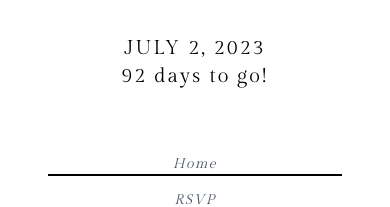
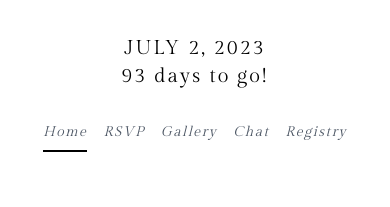
Before and after one commit to yaseenmustapha/arubayaseen, a Next.js app: page / in a window 390 px wide. Shown: the part 402-609 px from the top of the page. Built offline with nearby package versions, Linux system fonts and the light colour scheme.

Commit message:
adjust spacing for mobile

```diff
--- a/app/Nav.tsx
+++ b/app/Nav.tsx
@@ -50,7 +50,7 @@ export default function Nav() {
 
   const calculateDaysToGo = () => {
     const currentDate = new Date();
-    const targetDate = new Date("2023-07-02");
+    const targetDate = new Date("2023-07-03"); // uses the start of the day so we use the date for the day after instead
     const differenceInTime = targetDate.getTime() - currentDate.getTime();
     const differenceInDays = Math.ceil(differenceInTime / (1000 * 3600 * 24));
     return differenceInDays;
@@ -84,7 +84,7 @@ export default function Nav() {
       )}
       <div
         className="container mx-auto px-6 py-3"
-        style={{ height: isMobile ? "700px" : "750px" }}
+        style={{ height: isMobile ? "400px" : "750px" }}
       >
         <div
           className="text-center py-6"
@@ -108,57 +108,58 @@ export default function Nav() {
           </p>
         </div>
         {isMobile ? (
-          <nav className="p-6 font-gilda">
-            <div className="inline">
+          <nav className="font-gilda">
           <div className="text-sm text-center">
-                <Link href="/">
+            <a href="/" className="inline-flex flex-row items-center">
               <p
                 className={`block mt-4 lg:inline-block lg:mt-0 text-gray-600 relative hover-underline tracking-widest italic ${
                   !segment ? "current-page" : "underline-page"
                 }`}
+                style={{ margin: "0 0.5rem", padding: "0.5rem 0" }}
               >
                 Home
               </p>
-                </Link>
-                <Link href="/rsvp">
+            </a>
+            <a href="/rsvp" className="inline-flex flex-row items-center">
               <p
                 className={`block mt-4 lg:inline-block lg:mt-0 text-gray-600 relative hover-underline tracking-widest italic ${
                   segment === "rsvp" ? "current-page" : "underline-page"
                 }`}
+                style={{ margin: "0 0.5rem", padding: "0.5rem 0" }}
               >
                 RSVP
               </p>
-                </Link>
-                <Link href="/gallery">
+            </a>
+            <a href="/gallery" className="inline-flex flex-row items-center">
               <p
                 className={`block mt-4 lg:inline-block lg:mt-0 text-gray-600 relative hover-underline tracking-widest italic ${
                   segment === "gallery" ? "current-page" : "underline-page"
                 }`}
+                style={{ margin: "0 0.5rem", padding: "0.5rem 0" }}
               >
                 Gallery
               </p>
-                </Link>
-                <Link href="/chat">
+            </a>
+            <a href="/chat" className="inline-flex flex-row items-center">
               <p
                 className={`block mt-4 lg:inline-block lg:mt-0 text-gray-600 relative hover-underline tracking-widest italic ${
                   segment === "chat" ? "current-page" : "underline-page"
                 }`}
+                style={{ margin: "0 0.5rem", padding: "0.5rem 0" }}
               >
                 Chat
               </p>
-                </Link>
-                <a href="/registry">
-                  {" "}
-                  {/* TODO: change to Link once subsequent script loading is fixed */}
+            </a>
+            <a href="/registry" className="inline-flex flex-row items-center">
               <p
                 className={`block mt-4 lg:inline-block lg:mt-0 text-gray-600 relative hover-underline tracking-widest italic ${
                   segment === "registry" ? "current-page" : "underline-page"
                 }`}
+                style={{ margin: "0 0.5rem", padding: "0.5rem 0" }}
               >
                 Registry
               </p>
             </a>
-              </div>
           </div>
         </nav>
         ) : (
--- a/app/gallery/page.tsx
+++ b/app/gallery/page.tsx
@@ -83,7 +83,7 @@ export default function Gallery() {
   return (
     <main>
       <div
-        className="mx-auto -mt-36 p-10 overflow-hidden max-w-6xl"
+        className="mx-auto -mt-24 p-10 overflow-hidden max-w-6xl"
         style={{ width: "100%" }}
       >
         {isMobile ? (
--- a/app/page.tsx
+++ b/app/page.tsx
@@ -4,7 +4,7 @@ import ImageCarousel from "./ImageCarousel";
 export default function Home() {
   return (
     <main>
-      <div className="-mt-36">
+      <div>
         <ImageCarousel />
       </div>
     </main>
--- a/app/registry/page.tsx
+++ b/app/registry/page.tsx
@@ -15,7 +15,7 @@ export default function Registry() {
       <div
         ref={containerRef}
         id="script-container"
-        className="max-w-2xl mx-auto -mt-36"
+        className="max-w-2xl mx-auto"
       >
         <Script
           id="script_myregistry_giftlist_iframe"
--- a/app/rsvp/page.tsx
+++ b/app/rsvp/page.tsx
@@ -89,7 +89,7 @@ export default function Rsvp() {
 
   return (
     <main>
-      <div className="max-w-lg mx-auto -mt-36 mb-48 p-6">
+      <div className="max-w-lg mx-auto -mt-24 mb-48 p-6">
         <h1 className="font-gilda text-xl font-bold mb-6">RSVP</h1>
         <form onSubmit={createRsvp}>
           <div className="mb-4">
```
Also changed, not shown: lib/utils.ts (+3 -5 lines). Lines whose indentation alone changed are shown as unchanged.
